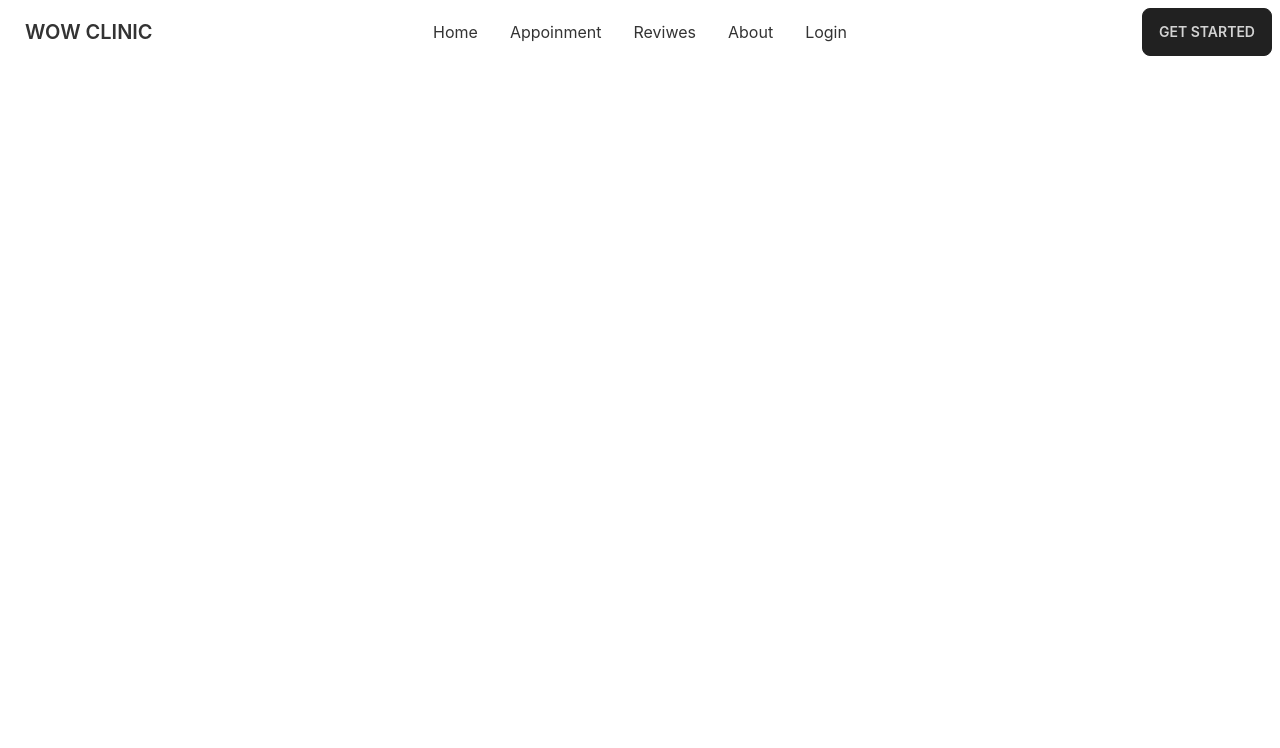
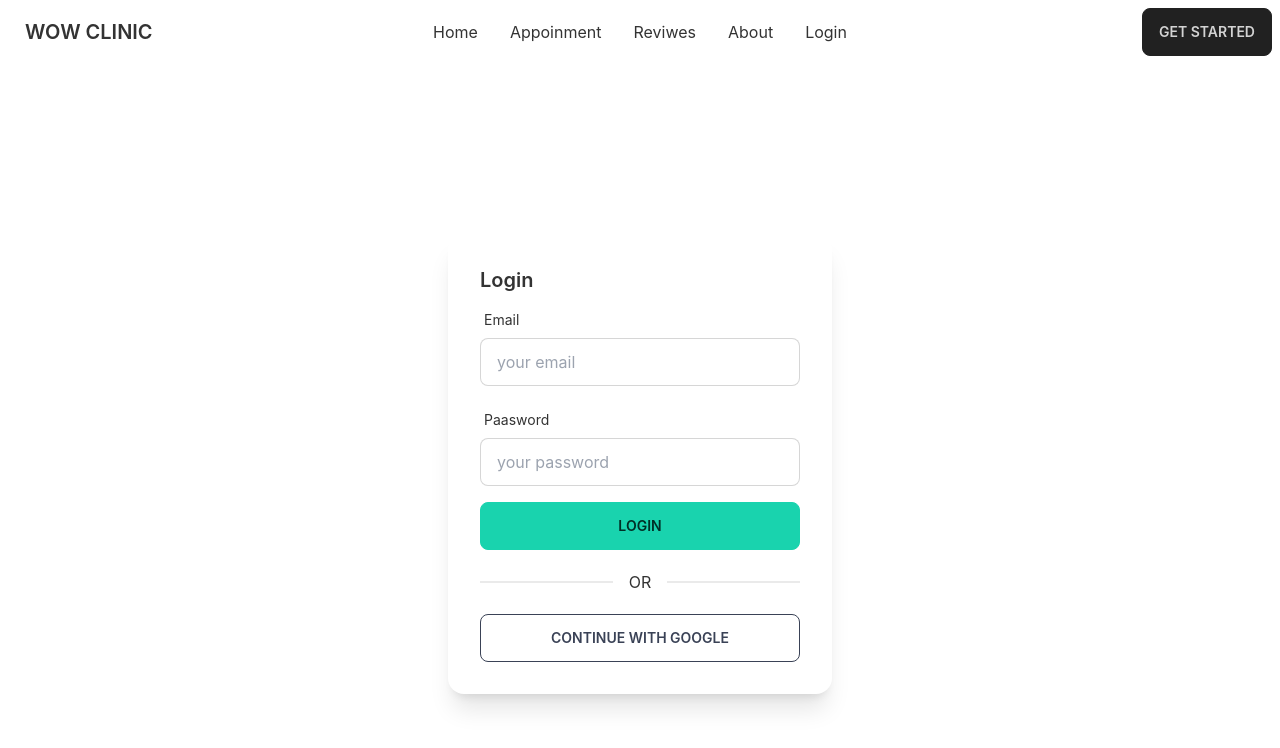
Before and after one commit to Sadnan-2019/doctors-portal-clint-side, a React (Create React App) app: page /login in a window 1280 px wide. Shown: the top 748 px of the page. Built offline with nearby package versions, Linux system fonts and the light colour scheme.

Commit message:
add login form

```diff
--- a/package.json
+++ b/package.json
@@ -8,10 +8,13 @@
     "@testing-library/user-event": "^13.5.0",
     "daisyui": "^2.15.0",
     "date-fns": "^2.28.0",
+    "dotenv": "^16.0.1",
     "firebase": "^9.8.1",
     "react": "^18.1.0",
     "react-day-picker": "^8.0.5",
     "react-dom": "^18.1.0",
+    "react-firebase-hooks": "^5.0.3",
+    "react-hook-form": "^7.31.1",
     "react-router-dom": "^6.3.0",
     "react-scripts": "5.0.1",
     "web-vitals": "^2.1.4"
--- a/src/App.js
+++ b/src/App.js
@@ -3,6 +3,7 @@
 import About from "./Pages/About/About";
 import Appoinment from "./Pages/Appoinment/Appoinment";
 import Home from "./Pages/Home/Home";
+import Login from "./Pages/Login/Login";
 import Navber from "./Pages/Shared/Navber/Navber";
 
 function App() {
@@ -11,6 +12,7 @@
       <Navber></Navber>
       <Routes>
         <Route path="/" element={<Home></Home>}></Route>
+        <Route path="/login" element={<Login/>}></Route>
         <Route path="/appoinment" element={<Appoinment></Appoinment>}></Route>
         <Route path="/about" element={<About />}></Route>
       </Routes>
--- /dev/null
+++ b/src/Pages/Login/Login.js
@@ -0,0 +1,98 @@
+import React from "react";
+// import auth from "../../firebase.init";
+import { useSignInWithGoogle } from "react-firebase-hooks/auth";
+import { useForm } from "react-hook-form";
+
+import auth from "../../firebase.init";
+
+const Login = () => {
+  const [signInWithGoogle, user, loading, error] = useSignInWithGoogle(auth);
+  const {
+    register,
+    formState: { errors },
+    handleSubmit,
+  } = useForm();
+
+  if (user) {
+    console.log(user);
+  }
+
+  const onSubmit = (data) => console.log(data);
+
+  return (
+    <div className="flex h-screen justify-center items-center">
+      <div class="card w-96 bg-base-100 shadow-xl">
+        <div class="card-body">
+          <h2 class="card-title">Login</h2>
+
+          <form onSubmit={handleSubmit(onSubmit)}>
+            <div class="form-control w-full max-w-xs">
+              <label class="label">
+                <span class="label-text">Email</span>
+              </label>
+              <input
+                {...register("email", {
+
+                  required:{
+                    value:true,
+                    message:"Please file the Email field"
+                  },
+                  pattern: {
+                    value: /[a-z0-9]+@[a-z]+\.[a-z]{2,3}/,
+                    message: "Please provide correct email ",                   },
+                })}
+                type="email"
+                placeholder="your email"
+                class="input input-bordered w-full max-w-xs"
+              />
+              <label class="label">
+              {errors.email?.type === 'required' && <span class="label-text-alt text-red-600">{errors.email.message}</span>}
+              {errors.email?.type === 'pattern' && <span class="label-text-alt text-red-600">{errors.email.message}</span>}
+
+              </label>
+            </div>
+            <div class="form-control w-full max-w-xs">
+              <label class="label">
+                <span class="label-text">Paasword</span>
+              </label>
+              <input
+                {...register("password", {
+
+                  required:{
+                    value:true,
+                    message:"Please file the password field"
+                  },
+                  minLength: {
+                    value: 6,
+                    message: "Please provide six more digit  ",                   },
+                })}
+                type="password"
+                placeholder="your password"
+                class="input input-bordered w-full max-w-xs"
+              />
+              <label class="label">
+              {errors.password?.type === 'required' && <span class="label-text-alt text-red-600">{errors.password.message}</span>}
+              {errors.password?.type === 'minLength' && <span class="label-text-alt text-red-600">{errors.password.message}</span>}
+
+              </label>
+            </div>
+
+
+
+            <input type="submit" className="btn w-full max-w-xs  btn-secondary" value="Login"/>
+          </form>
+
+          <div class="divider">OR</div>
+          <button
+            onClick={() => signInWithGoogle()}
+            class="btn btn-outline btn-accent"
+          >
+            Continue with Google
+          </button>
+        </div>
+      </div>
+    </div>
+  );
+};
+
+export default Login;
--- a/src/Pages/Shared/Navber/Navber.js
+++ b/src/Pages/Shared/Navber/Navber.js
@@ -20,7 +20,7 @@
       </li>
 
       <li>
-        <Link to="">Login</Link>
+        <Link to="/login">Login</Link>
       </li>
     </>
   );
--- a/src/firebase.init.js
+++ b/src/firebase.init.js
@@ -6,12 +6,12 @@
 
 // Your web app's Firebase configuration
 const firebaseConfig = {
-  apiKey:process.env.REACT_APP_API_KEY,
-  authDomain:process.env.REACT_APP_AUTH_DOMAIN,
-  projectId:process.env.REACT_APP_PROJECT_ID,
-  storageBucket:process.env.REACT_APP_STORAGE_BUCKET,
-  messagingSenderId:process.env.REACT_APP_MESSAGINGSENDER_ID,
-  appId:process.env.REACT_APP_APP_ID,
+  apiKey:process.env.REACT_APP_apiKey,
+  authDomain:process.env.REACT_APP_authDomain,
+  projectId:process.env.REACT_APP_projectId,
+  storageBucket:process.env.REACT_APP_storageBucket,
+  messagingSenderId:process.env.REACT_APP_messagingSenderId,
+  appId:process.env.REACT_APP_appId,
 };
 
 // Initialize Firebase
```
Also changed, not shown: 1 other file (tests, documents, lock files or other folders).
